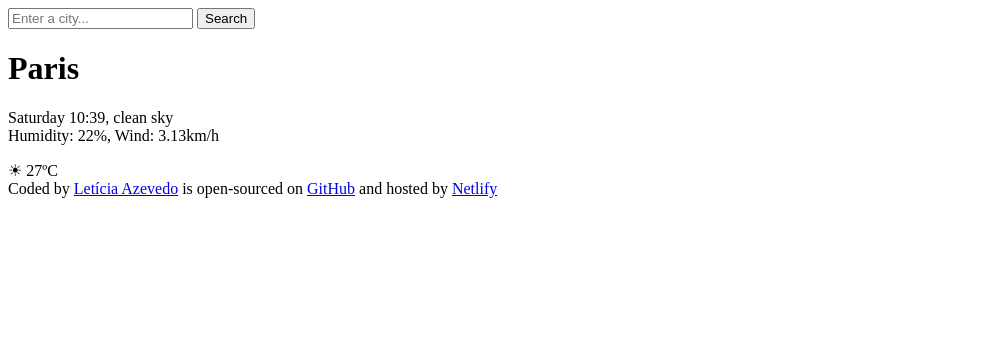
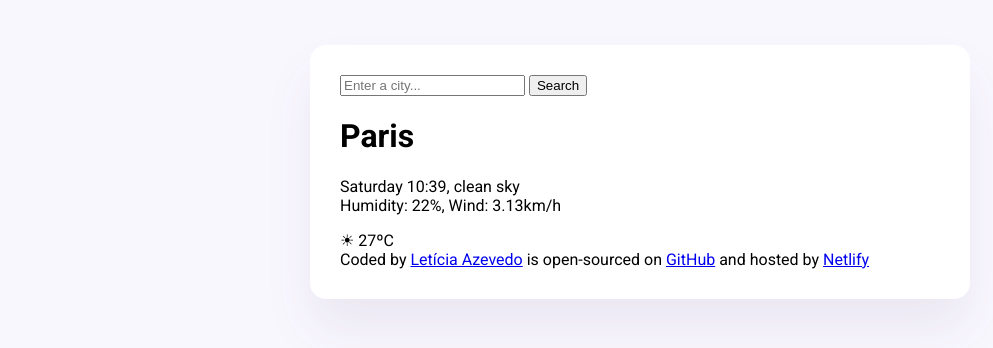
Before and after one commit to LeticiAz/FinalWeatherApp_SheCodeProject, a plain HTML site: page index.html in a window 1280 px wide. Shown: the whole page, without its empty margins (0-993 px from the left). Drawn offline with Linux system fonts and the light colour scheme.

Commit message:
Style the page with CSS
- add font
- add background color
- add container for info with white background color and box-shadow

```diff
--- a/index.html
+++ b/index.html
@@ -4,9 +4,13 @@
     <meta charset="UTF-8">
     <meta name="viewport" content="width=device-width, initial-scale=1.0">
     <title>Document</title>
-    <link rel="stylesheet" href="style.css">
+    <link rel="stylesheet" href="src/style.css">
+    <link rel="preconnect" href="https://fonts.googleapis.com">
+    <link rel="preconnect" href="https://fonts.gstatic.com" crossorigin>
+    <link href="https://fonts.googleapis.com/css2?family=Roboto:ital,wght@0,100..900;1,100..900&display=swap" rel="stylesheet">
 </head>
 <body>
+    <div class="weather-app">
         <header>
             <form>
                 <input type="search" placeholder="Enter a city..." required/>
@@ -32,7 +36,9 @@
             is open-sourced on
             <a href="https://github.com/LeticiAz/FinalWeatherApp_SheCodeProject" target="_blank" rel="noreferrer">GitHub</a>
             and hosted by
-        <a href="https://finalweatherapp-shecode.netlify.app/" target="_blank" rel="noreferrer">Netlify</a></footer>
+            <a href="https://finalweatherapp-shecode.netlify.app/" target="_blank" rel="noreferrer">Netlify</a>
+        </footer>
+    </div>
 </body>
 <script src="index.js"></script>
 </html>
--- a/src/style.css
+++ b/src/style.css
@@ -0,0 +1,22 @@
+body {
+    background-color: #f9f7fe;
+    font-family: "Roboto", sans-serif;
+}
+.weather-app {
+    background-color: white;
+    max-width: 600px;
+    margin: 45px auto;
+    box-shadow: 0 30px 50px rgba(65, 50, 100, 0.08);
+    border-radius: 16px;
+    padding: 30px;
+
+}
+
+/*.roboto-<uniquifier> {
+
+  font-optical-sizing: auto;
+  font-weight: <weight>;
+  font-style: normal;
+  font-variation-settings:
+    "wdth" 100;
+}*/
```
Lines whose indentation alone changed are shown as unchanged.
